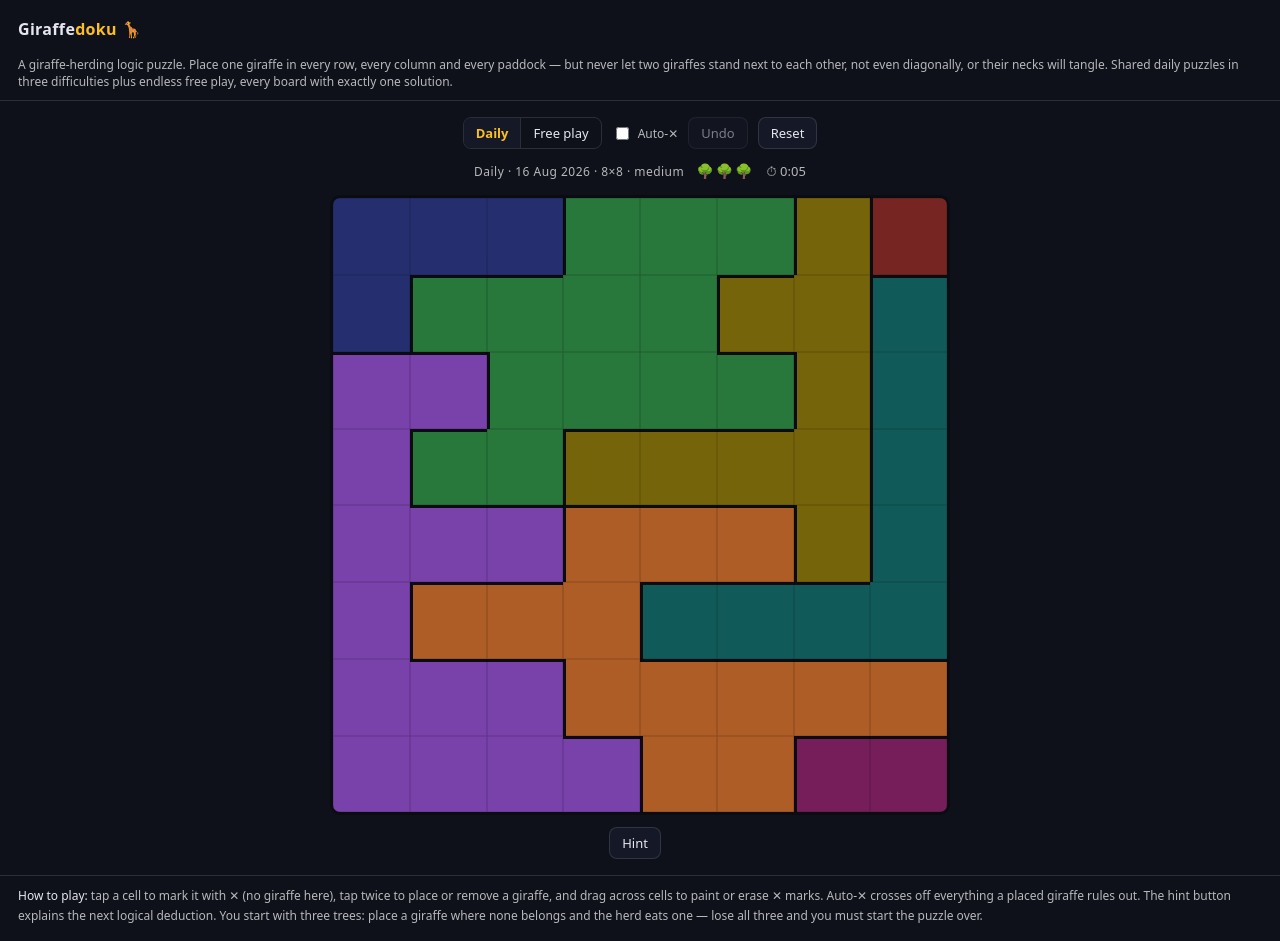
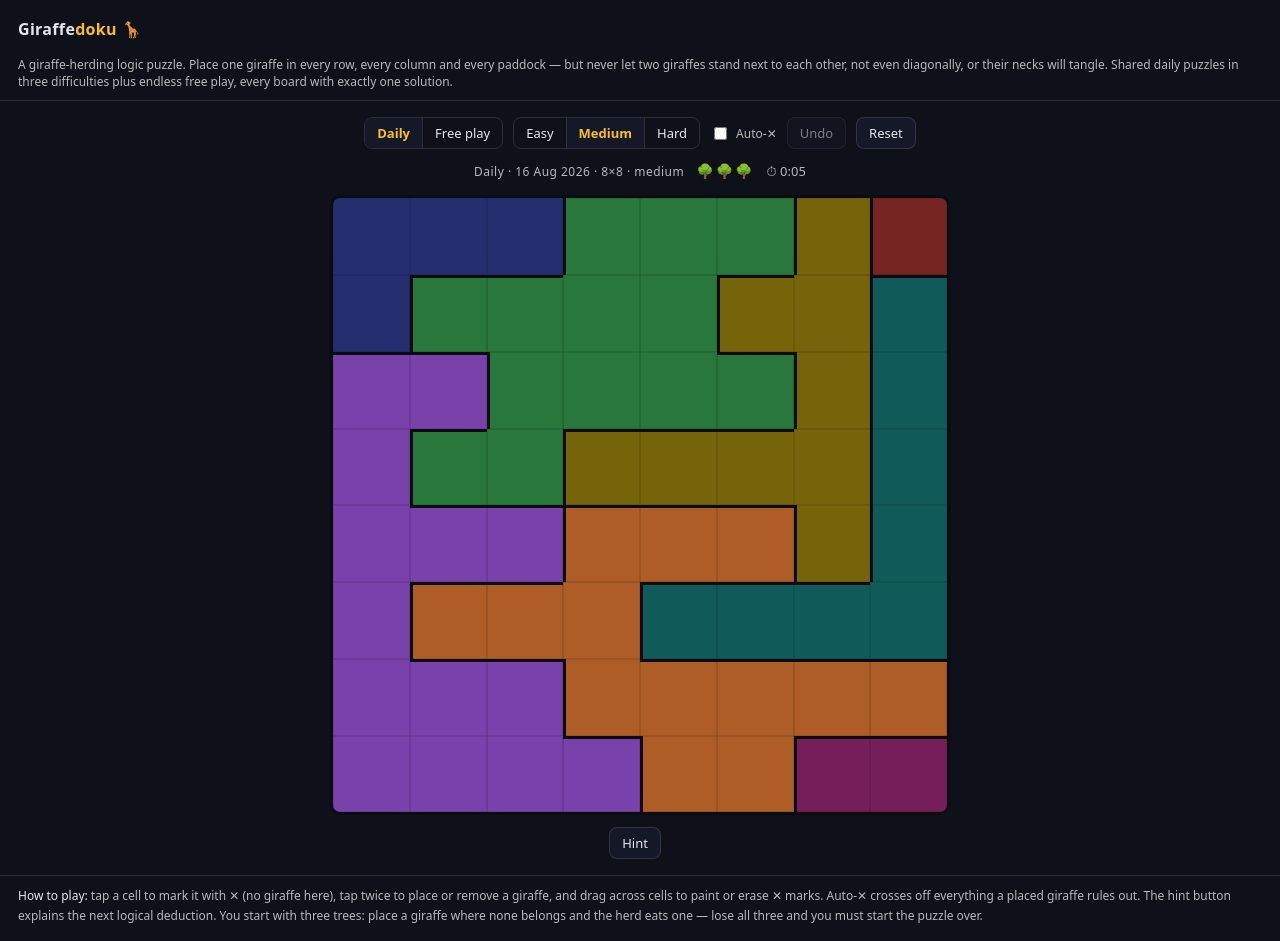
Before and after one commit to jdevera/webtools, a website: page tools/giraffedoku.html in a window 1280 px wide. Drawn offline with Linux system fonts and the light colour scheme.

Commit message:
Giraffedoku: drop the stale hidden attribute on the difficulty selector
Nothing removes it anymore, and with [hidden] now enforced it kept the
selector invisible in every mode.

Co-Authored-By: Claude Fable 5 <noreply@anthropic.com>

```diff
--- a/tools/giraffedoku.html
+++ b/tools/giraffedoku.html
@@ -283,7 +283,7 @@
         <button id="tab-daily">Daily</button>
         <button id="tab-free">Free play</button>
       </div>
-      <div class="seg" id="diff" hidden>
+      <div class="seg" id="diff">
         <button data-d="easy">Easy</button>
         <button data-d="medium">Medium</button>
         <button data-d="hard">Hard</button>
```
